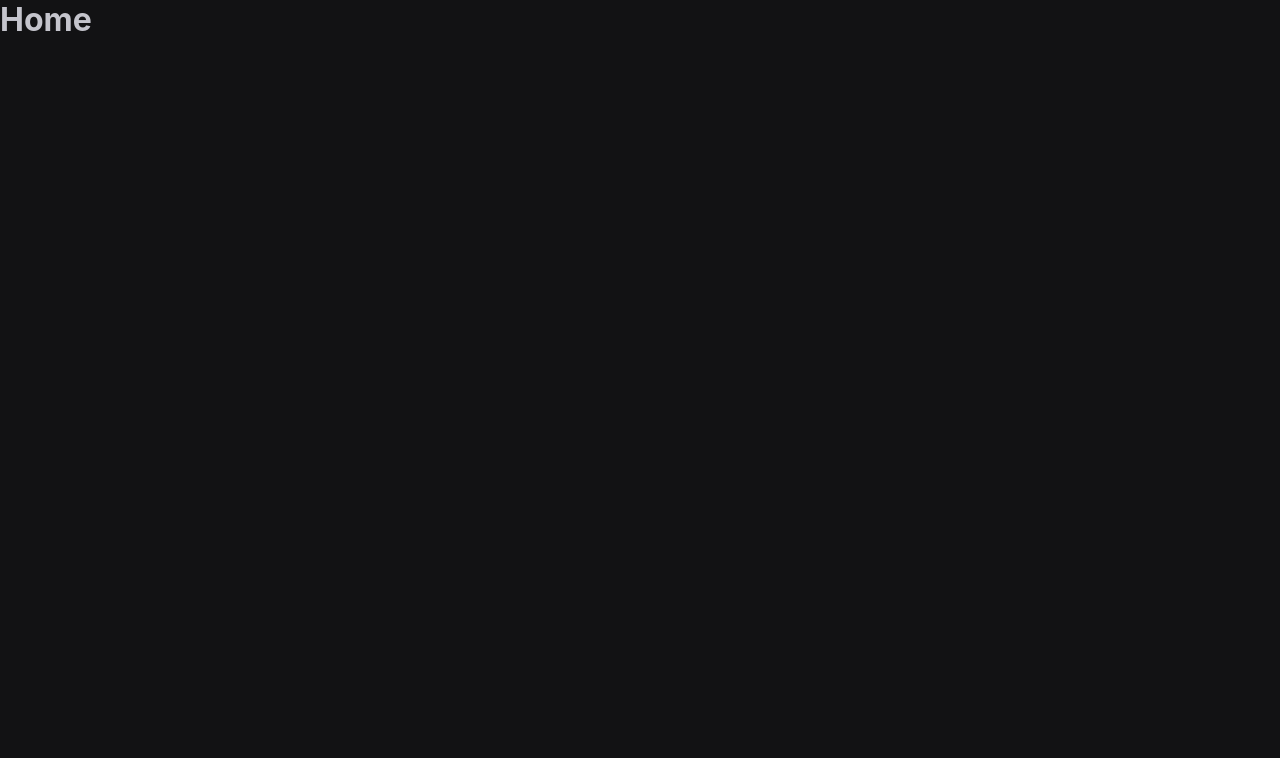
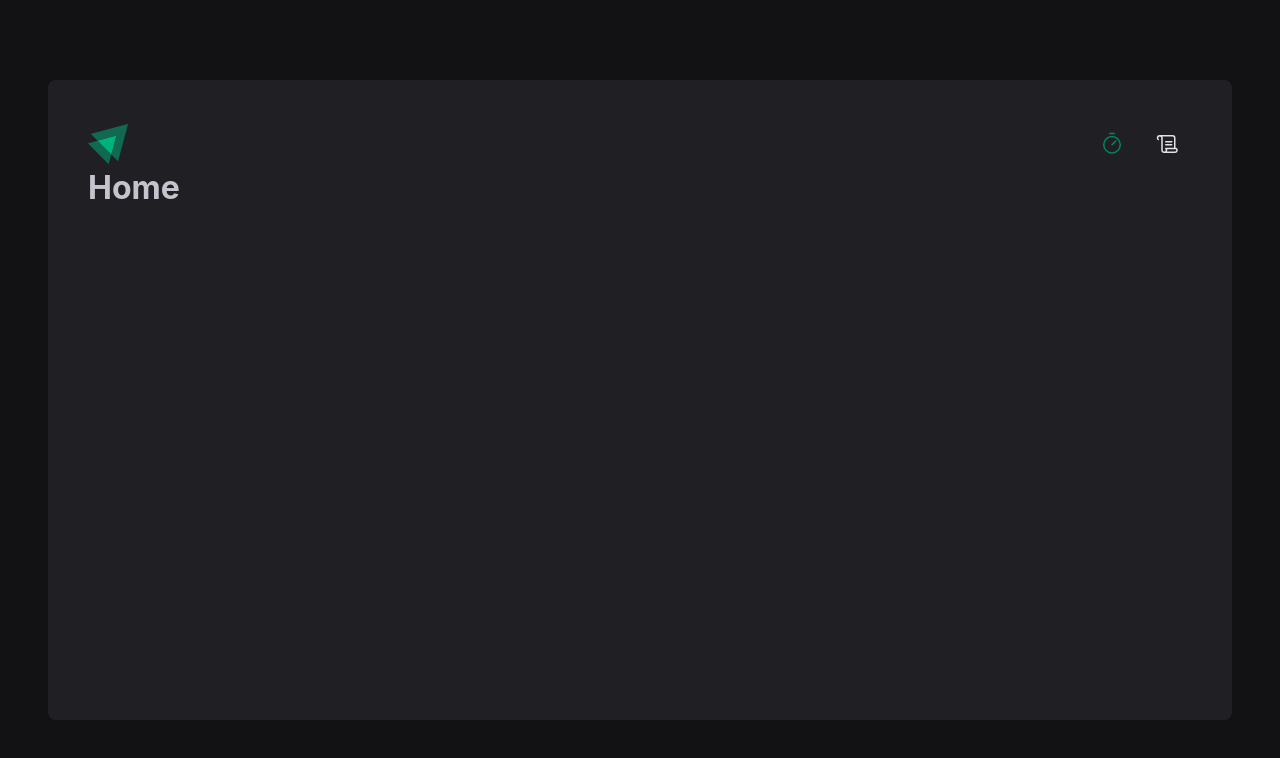
Before and after one commit to raiane-oliveira/Ignite-timer, a React (Vite) app: page / in a window 1280 px wide. Shown: the top 758 px of the page. Built offline with nearby package versions, Linux system fonts and the light colour scheme.

Commit message:
feat: header and layout components

```diff
--- a/package.json
+++ b/package.json
@@ -10,6 +10,7 @@
     "preview": "vite preview"
   },
   "dependencies": {
+    "@phosphor-icons/react": "^2.0.10",
     "react": "^18.2.0",
     "react-dom": "^18.2.0",
     "react-router-dom": "^6.14.1",
--- a/src/Router.tsx
+++ b/src/Router.tsx
@@ -1,12 +1,15 @@
 import { Route, Routes } from 'react-router-dom'
 import { Home } from './pages/Home'
 import { History } from './pages/History'
+import { Default } from './layouts/Default'
 
 export function Router() {
   return (
     <Routes>
-      <Route path="/" element={<Home />} />
-      <Route path="/history" element={<History />} />
+      <Route path="/" element={<Default />}>
+        <Route path="/" element={<Home />} />
+        <Route path="/history" element={<History />} />
+      </Route>
     </Routes>
   )
 }
--- /dev/null
+++ b/src/components/Header/index.tsx
@@ -0,0 +1,22 @@
+import { HeaderContainer } from './styles'
+
+import { Scroll, Timer } from '@phosphor-icons/react'
+import { NavLink } from 'react-router-dom'
+
+import logoIgnite from '../../assets/logoIgnite.svg'
+
+export function Header() {
+  return (
+    <HeaderContainer>
+      <img src={logoIgnite} alt="" />
+      <nav>
+        <NavLink to="/" title="Timer">
+          <Timer size={24} />
+        </NavLink>
+        <NavLink to="/history" title="Histórico">
+          <Scroll size={24} />
+        </NavLink>
+      </nav>
+    </HeaderContainer>
+  )
+}
--- /dev/null
+++ b/src/components/Header/styles.ts
@@ -0,0 +1,31 @@
+import { styled } from 'styled-components'
+
+export const HeaderContainer = styled.header`
+  display: flex;
+  justify-content: space-between;
+  align-items: center;
+
+  nav {
+    display: flex;
+    gap: 0.5rem;
+
+    a {
+      width: 3rem;
+      height: 3rem;
+      border-top: 3px solid transparent;
+      border-bottom: 3px solid transparent;
+      color: ${(props) => props.theme['gray-100']};
+      display: grid;
+      place-content: center;
+      transition: all 0.3s;
+
+      &:hover {
+        border-bottom: 3px solid ${(props) => props.theme['green-500']};
+      }
+
+      &.active {
+        color: ${(props) => props.theme['green-500']};
+      }
+    }
+  }
+`
--- /dev/null
+++ b/src/layouts/Default/index.tsx
@@ -0,0 +1,12 @@
+import { Outlet } from 'react-router-dom'
+import { Header } from '../../components/Header'
+import { LayoutContainer } from './styles'
+
+export function Default() {
+  return (
+    <LayoutContainer>
+      <Header />
+      <Outlet />
+    </LayoutContainer>
+  )
+}
--- /dev/null
+++ b/src/layouts/Default/styles.ts
@@ -0,0 +1,12 @@
+import styled from 'styled-components'
+
+export const LayoutContainer = styled.div`
+  max-width: 74rem;
+  height: calc(100vh - 10rem);
+  margin: 5rem auto;
+  padding: 2.5rem;
+  border-radius: 8px;
+  background-color: ${(props) => props.theme['gray-800']};
+  display: flex;
+  flex-direction: column;
+`
--- a/src/styles/global.ts
+++ b/src/styles/global.ts
@@ -9,7 +9,7 @@
 
   :focus {
     outline: 0;
-    box-shadow: 0 0 0 2px ${(props) => props.theme['gray-500']};
+    box-shadow: 0 0 0 2px ${(props) => props.theme['green-500']};
   }
 
   body {
```
Also changed, not shown: src/assets/logoIgnite.svg (added), 1 other file (tests, documents, lock files or other folders).
